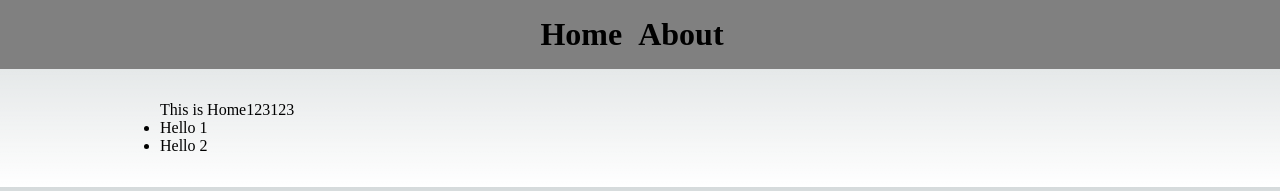
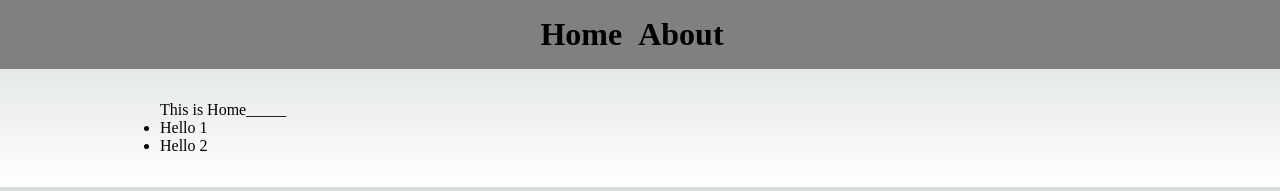
Before and after one commit to genius21513/nextjs-dockerize-cicd-github-actions, a Next.js app: page / in a window 1280 px wide. Shown: the top 191 px of the page. Built offline with nearby package versions, Linux system fonts and the light colour scheme.

Commit message:
Update index.js

```diff
--- a/pages/index.js
+++ b/pages/index.js
@@ -11,7 +11,7 @@ export default function Home({ posts }) {
   return (
     <>
       <Layout>
-        <p>This is Home123123 </p>
+        <p>This is Home_____ </p>
 
         <div>
           <ul>
```
